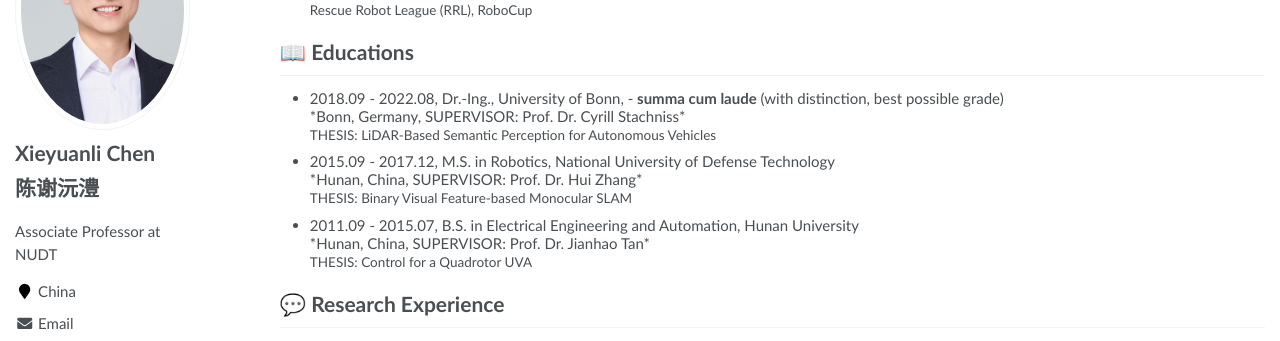
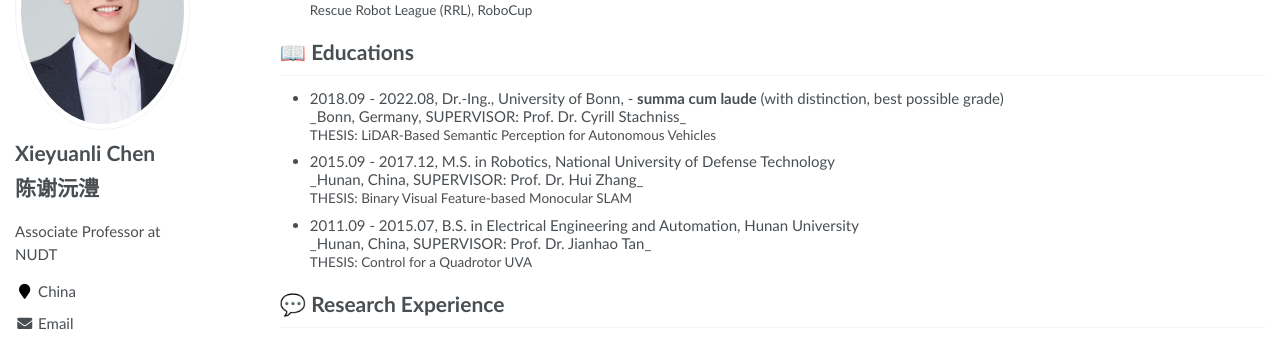
Before and after one commit to shenyehui/my-home, a Jekyll site: the page built from _pages/about.md, in a window 1280 px wide and 900 px high, scrolled down 7754 px. Shown: the part 201-542 px from the top of the window. Built offline with Jekyll 4.4.1, drawn with Linux system fonts in a browser that asks for light colours.

```diff
--- a/_pages/includes/others.md
+++ b/_pages/includes/others.md
@@ -3,17 +3,17 @@
 # 📖 Educations
 - <p style="margin: 0; line-height: 1.2;">
   2018.09 - 2022.08, Dr.‑Ing., University of Bonn,  ‑ <strong>summa cum laude</strong> (with distinction, best possible grade)<br>
-  *Bonn, Germany, SUPERVISOR: Prof. Dr. Cyrill Stachniss*<br>
+  _Bonn, Germany, SUPERVISOR: Prof. Dr. Cyrill Stachniss_<br>
   <span style="font-size: 90%;">THESIS: LiDAR‑Based Semantic Perception for Autonomous Vehicles</span>
   </p>
 - <p style="margin: 0; line-height: 1.2;">
   2015.09 - 2017.12, M.S. in Robotics, National University of Defense Technology<br>
-  *Hunan, China, SUPERVISOR: Prof. Dr. Hui Zhang*<br>
+  _Hunan, China, SUPERVISOR: Prof. Dr. Hui Zhang_<br>
   <span style="font-size: 90%;">THESIS: Binary Visual Feature‑based Monocular SLAM</span>
   </p>
 - <p style="margin: 0; line-height: 1.2;">
   2011.09 - 2015.07, B.S. in Electrical Engineering and Automation, Hunan University<br>
-  *Hunan, China, SUPERVISOR: Prof. Dr. Jianhao Tan*<br>
+  _Hunan, China, SUPERVISOR: Prof. Dr. Jianhao Tan_<br>
   <span style="font-size: 90%;">THESIS: Control for a Quadrotor UVA</span>
   </p>
 
```
